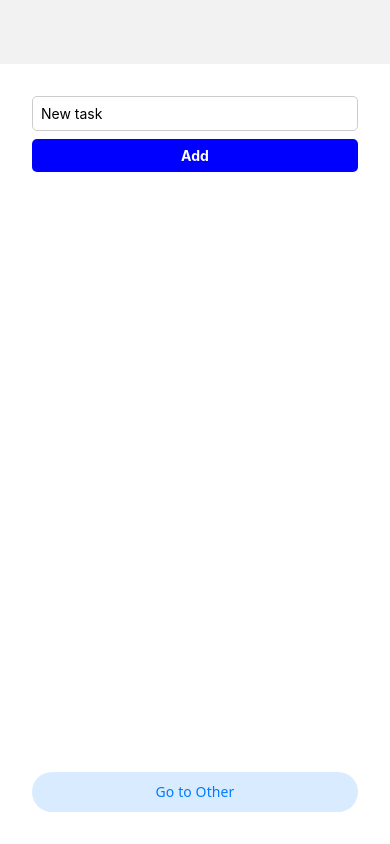
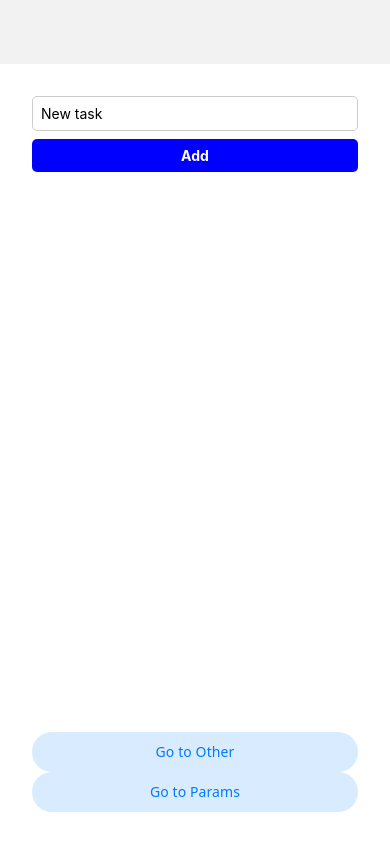
Before and after one commit to jonathansedrez/bareRn, a React Native app: screen /home in a window 390 px wide. Built offline with nearby package versions, Linux system fonts and the light colour scheme.

Commit message:
feat: add stack route with params

```diff
--- a/App.tsx
+++ b/App.tsx
@@ -3,11 +3,15 @@ import {NavigationContainer} from '@react-navigation/native';
 import {createNativeStackNavigator} from '@react-navigation/native-stack';
 import {NativeStackNavigationProp} from '@react-navigation/native-stack';
 
-import {Home, Other} from './components';
+import {Home, Other, Params} from './components';
 
 type StackRoutesParams = {
   home: undefined;
   other: undefined;
+  params: {
+    foo: string;
+    bar?: number;
+  };
 };
 export type NavigationStackRoutes =
   NativeStackNavigationProp<StackRoutesParams>;
@@ -22,6 +26,7 @@ function StackRoutes() {
         options={{headerShown: false}}
       />
       <Stack.Screen name="other" component={Other} />
+      <Stack.Screen name="params" component={Params} />
     </Stack.Navigator>
   );
 }
--- a/components/Home.tsx
+++ b/components/Home.tsx
@@ -58,6 +58,12 @@ export function Home(): React.JSX.Element {
         )}
       />
       <Button onPress={() => navigation.navigate('other')}>Go to Other</Button>
+      <Button
+        onPress={() =>
+          navigation.navigate('params', {foo: 'string', bar: 123})
+        }>
+        Go to Params
+      </Button>
     </View>
   );
 }
--- /dev/null
+++ b/components/Params.tsx
@@ -0,0 +1,15 @@
+import {RouteProp} from '@react-navigation/native';
+import {Text, View} from 'react-native';
+import {StackRoutesParams} from '../App';
+
+type ParamsRouteProps = RouteProp<StackRoutesParams, 'params'>;
+
+export function Params({route}: {route: ParamsRouteProps}) {
+  return (
+    <View>
+      <Text>Params screen - Stack</Text>
+      <Text>Foo: {route.params.foo}</Text>
+      <Text>Bar: {route.params.foo}</Text>
+    </View>
+  );
+}
--- a/components/index.tsx
+++ b/components/index.tsx
@@ -1,2 +1,3 @@
 export * from './Home';
 export * from './Other';
+export * from './Params';
```
Also changed, not shown: 1 other file (tests, documents, lock files or other folders).
